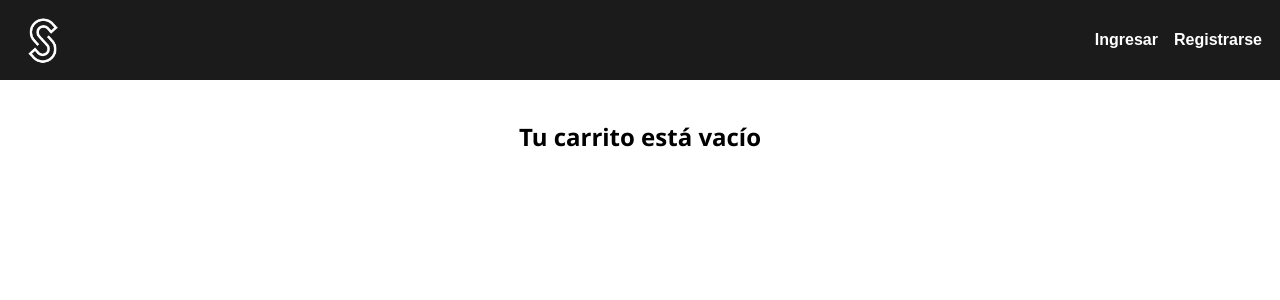
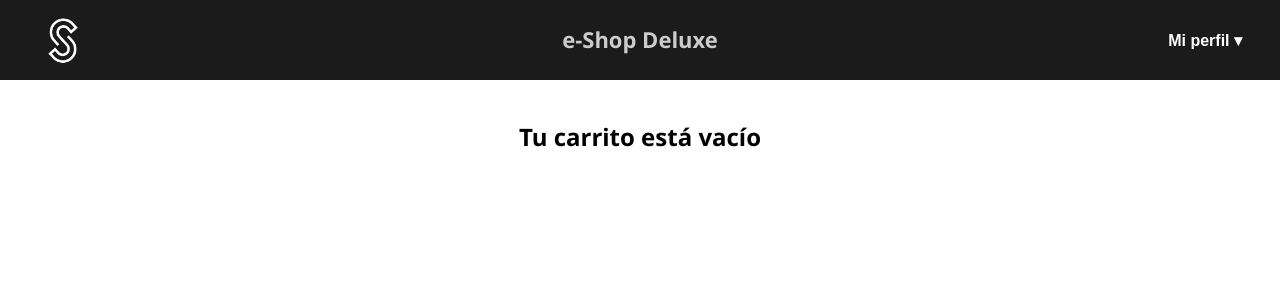
Before and after one commit to LewanDev/eshop-frontend, a React (Vite) app: page /cart in a window 1280 px wide. Shown: the top 300 px of the page. Built offline with nearby package versions, Linux system fonts and the light colour scheme; no server answers.

Commit message:
added title to navbar

```diff
--- a/src/components/NavBar/Navbar.css
+++ b/src/components/NavBar/Navbar.css
@@ -11,10 +11,23 @@
   align-items: center;
   height: 10vh;
   background-color: #1b1b1b;
+  padding: 0 20px;
+  position: relative;
 }
 
 .navbar a {
   text-decoration: none;
+}
+.navbar-title {
+  position: absolute;
+  left: 50%;
+  top: 30%;
+  transform: translateX(-50%);
+  text-align: center;
+  color: #CCC;
+  font-size: 22px;
+  font-weight: bold;
+  margin: 0;
 }
 
 .navbar-logo {
@@ -76,3 +89,59 @@
   cursor: pointer;
   text-decoration: none;
 }
+
+/* Dropdown container */
+.dropdown {
+  position: relative;
+  display: inline-block;
+}
+
+/* Dropdown hidden by default */
+.dropdown-content {
+  display: none;
+  position: absolute;
+  right: 0;
+  background-color: #2c2c2c;
+  min-width: 150px;
+  border-radius: 6px;
+  box-shadow: 0px 8px 16px rgba(0,0,0,0.3);
+  z-index: 10;
+  flex-direction: column;
+}
+
+/* Links inside dropdown */
+.dropdown-content a {
+  color: white;
+  padding: 12px 16px;
+  text-decoration: none;
+  display: block;
+  font-size: 14px;
+  transition: all 0.3s;
+}
+
+.dropdown-content a:hover {
+  background-color: #8b488b;
+  border-radius: 6px;
+
+}
+
+/* Show on hover */
+.dropdown:hover .dropdown-content {
+  display: block;
+}
+
+/* Profile button style (reuse your style) */
+.dropdown .btn-profile {
+  border: 2px solid transparent;
+  outline: 0;
+  color: white;
+  background-color: transparent;
+  font-weight: bold;
+  cursor: pointer;
+  font-size: 16px;
+  transition: all 0.5s;
+}
+
+.dropdown .btn-profile:hover {
+  color: #d185d1;
+}
--- a/src/components/NavBar/Navbar.jsx
+++ b/src/components/NavBar/Navbar.jsx
@@ -4,6 +4,62 @@
 
 import "./Navbar.css";
 
+const Navbar = () => {
+  const [user, setUser] = useState(null);
+
+  useEffect(() => {
+    const storedUser = localStorage.getItem("user");
+    if (storedUser) {
+      setUser(JSON.parse(storedUser));
+    }
+  }, []);
+
+  return (
+    <div className="nav-container">
+      <nav className="navbar">
+        <Link to="/">
+          <img src="/logo1.png" alt="E-Shop Logo" className="navbar-logo" />
+        </Link>
+
+        <Link to="/">
+          <div className="navbar-center">
+            <span className="navbar-title">e-Shop Deluxe</span>
+          </div>
+        </Link>
+
+        <div className="navbar-right">
+          <div className="navbar-user">
+            {user ? (
+              <>
+                <Link to="/profile">
+                  <button className="btn-profile">Mi perfil</button>
+                </Link>
+                <Link to="/cart">
+                  <h2 className="navbar-cart">
+                    🛒
+                    <TotalItems />
+                  </h2>
+                </Link>
+              </>
+            ) : (
+              <div className="dropdown">
+                <button className="btn-profile">Mi perfil ▾</button>
+                <div className="dropdown-content">
+                  <Link to="/login">Iniciar sesión</Link>
+                  <Link to="/register">Crear una cuenta</Link>
+                </div>
+              </div>
+            )}
+          </div>
+        </div>
+      </nav>
+    </div>
+  );
+};
+
+export default Navbar;
+
+/*
 const Navbar = () => {
   const [user, setUser] = useState(null);
 
@@ -59,3 +115,4 @@
 };
 
 export default Navbar;
+*/
```
